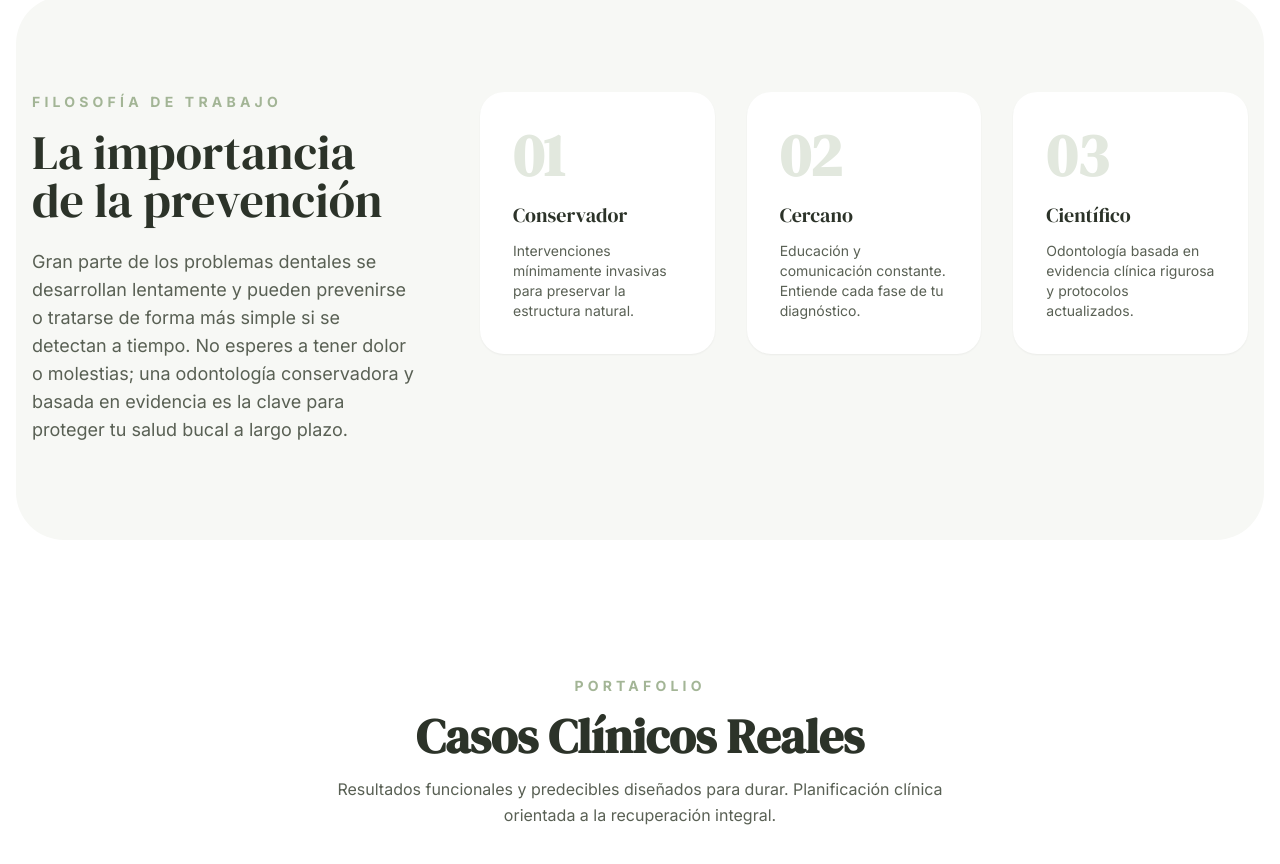
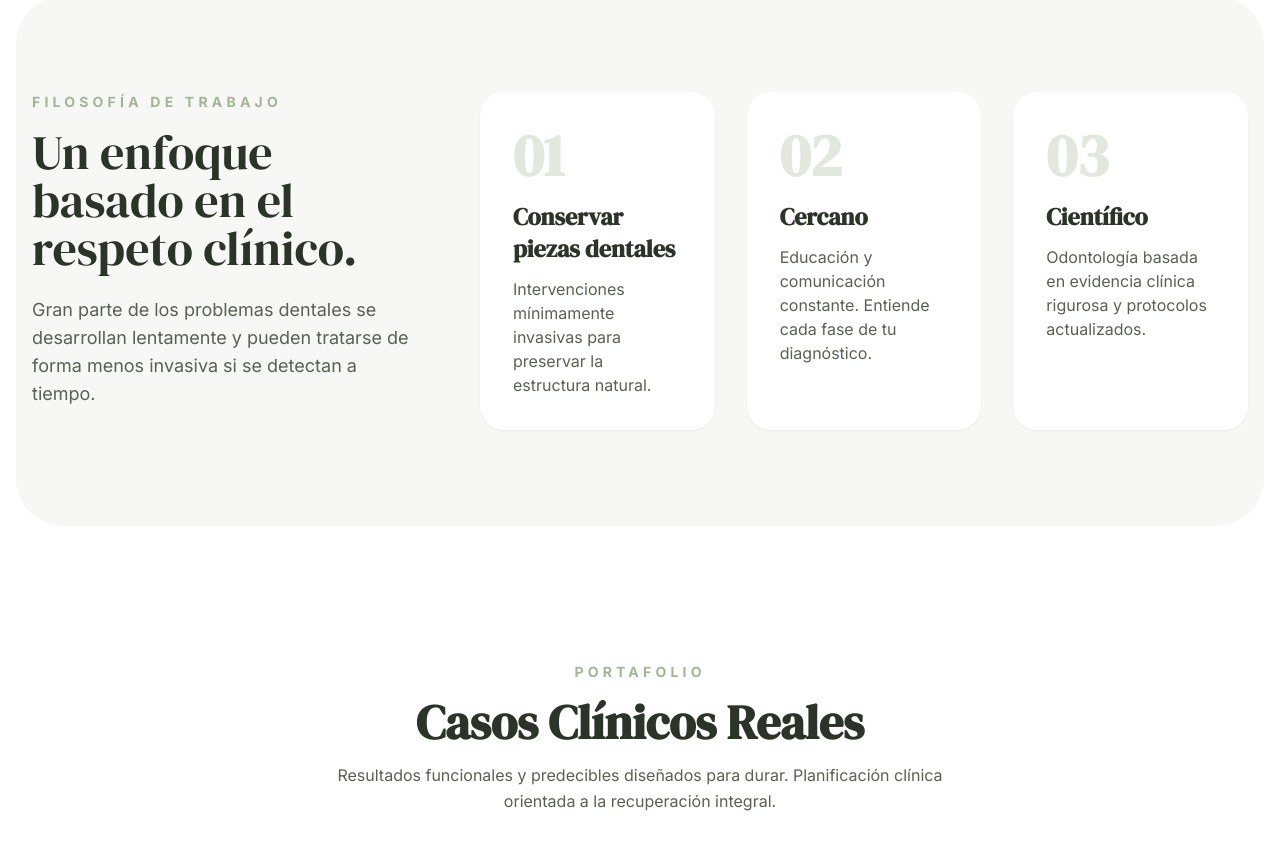
Before and after one commit to pedroarellano/clinica-jnc, a plain HTML site: page 5.html in a window 1280 px wide. Shown: the part 3380-4244 px from the top of the page. Drawn offline with nearby package versions, Linux system fonts and the light colour scheme.

Commit message:
Increase text size in Philosophy cards

```diff
--- a/5.html
+++ b/5.html
@@ -380,33 +380,33 @@
                     <div class="lg:w-1/3">
                         <span class="text-accent uppercase text-sm tracking-[0.3em] font-bold block mb-4">Filosofía
                             de Trabajo</span>
-                        <h2 class="font-serif text-4xl md:text-5xl text-charcoal mb-6">La importancia de la prevención
+                        <h2 class="font-serif text-4xl md:text-5xl text-charcoal mb-6">Un enfoque basado en el respeto
+                            clínico.
+
                         </h2>
                         <p class="font-sans text-taupe text-lg">
-                            Gran parte de los problemas dentales se desarrollan lentamente y pueden prevenirse o
-                            tratarse de forma más simple si se detectan a tiempo. No esperes a tener dolor o molestias;
-                            una odontología conservadora y basada en evidencia es la clave para proteger tu salud bucal
-                            a largo plazo.
+                            Gran parte de los problemas dentales se desarrollan lentamente y pueden tratarse de forma
+                            menos invasiva si se detectan a tiempo.
                         </p>
                     </div>
 
                     <div class="lg:w-2/3 grid grid-cols-1 md:grid-cols-3 gap-8">
                         <div class="bg-white p-8 rounded-3xl border border-transparent shadow-sm">
                             <div class="text-6xl font-serif font-bold text-sage mb-4">01</div>
-                            <h3 class="font-serif text-xl mb-3 text-charcoal">Conservador</h3>
-                            <p class="text-sm text-taupe font-sans ">Intervenciones mínimamente invasivas para
+                            <h3 class="font-serif text-2xl font-bold mb-3 text-charcoal">Conservar piezas dentales</h3>
+                            <p class="text-base text-taupe font-sans ">Intervenciones mínimamente invasivas para
                                 preservar la estructura natural.</p>
                         </div>
                         <div class="bg-white p-8 rounded-3xl border border-transparent shadow-sm">
                             <div class="text-6xl font-serif font-bold text-sage mb-4">02</div>
-                            <h3 class="font-serif text-xl mb-3 text-charcoal">Cercano</h3>
-                            <p class="text-sm text-taupe font-sans ">Educación y comunicación constante.
+                            <h3 class="font-serif text-2xl font-bold mb-3 text-charcoal">Cercano</h3>
+                            <p class="text-base text-taupe font-sans ">Educación y comunicación constante.
                                 Entiende cada fase de tu diagnóstico.</p>
                         </div>
                         <div class="bg-white p-8 rounded-3xl border border-transparent shadow-sm">
                             <div class="text-6xl font-serif font-bold text-sage mb-4">03</div>
-                            <h3 class="font-serif text-xl mb-3 text-charcoal">Científico</h3>
-                            <p class="text-sm text-taupe font-sans ">Odontología basada en evidencia clínica
+                            <h3 class="font-serif text-2xl font-bold mb-3 text-charcoal">Científico</h3>
+                            <p class="text-base text-taupe font-sans ">Odontología basada en evidencia clínica
                                 rigurosa y protocolos actualizados.</p>
                         </div>
                     </div>
```
